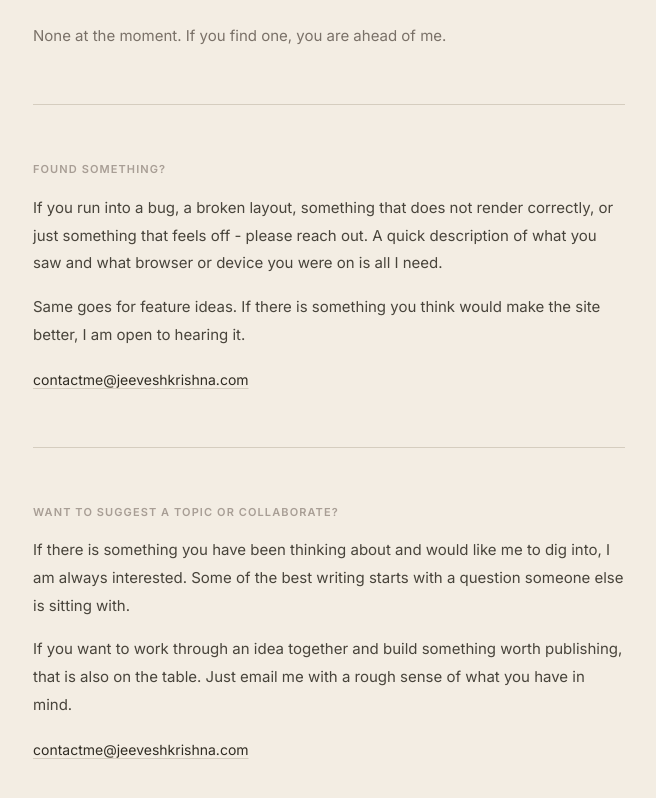
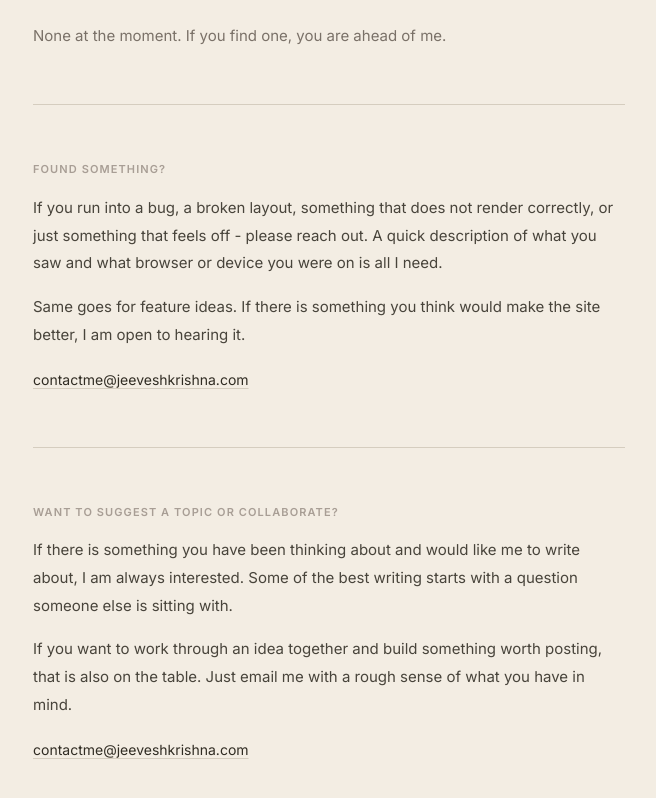
Before and after one commit to jeevesh2002/v5.jeeveshkrishna.com, a Next.js app: page /bugs in a window 1280 px wide. Shown: the part 348-1146 px from the top of the page, without its empty margins (311-967 px from the left). Built offline with nearby package versions, Linux system fonts and the light colour scheme.

Commit message:
fix: update wording for clarity in Blog and Bugs pages

```diff
--- a/app/blog/page.tsx
+++ b/app/blog/page.tsx
@@ -73,7 +73,7 @@ export default function BlogPage() {
           lineHeight: 1.7,
         }}
       >
-        Have a topic you want me to dig into, or want to collaborate on a post?{" "}
+        Have a topic you want me to write about, or want to collaborate on a post?{" "}
         <Link
           href="/bugs"
           style={{
--- a/app/bugs/page.tsx
+++ b/app/bugs/page.tsx
@@ -183,7 +183,7 @@ export default function BugsPage() {
             marginBottom: "1rem",
           }}
         >
-          If there is something you have been thinking about and would like me to dig into, I am
+          If there is something you have been thinking about and would like me to write about, I am
           always interested. Some of the best writing starts with a question someone else is sitting
           with.
         </p>
@@ -194,7 +194,7 @@ export default function BugsPage() {
             lineHeight: 1.85,
           }}
         >
-          If you want to work through an idea together and build something worth publishing, that is
+          If you want to work through an idea together and build something worth posting, that is
           also on the table. Just email me with a rough sense of what you have in mind.
         </p>
         <a
```
